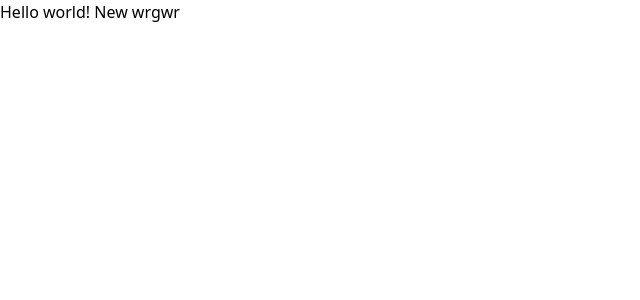
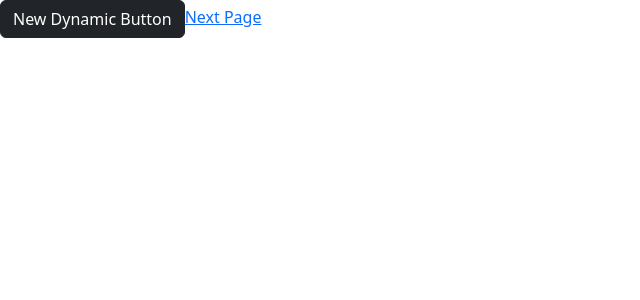
Before and after one commit to NicolasAcosta04/SE-Project-41, a React app: page / in a window 1280 px wide. Shown: the top 300 px of the page, without its empty margins (0-640 px from the left). Built offline with nearby package versions, Linux system fonts and the light colour scheme; the HTML template or start-up script is replaced by a standard one.

Commit message:
Added new components and switch page code

```diff
--- a/package.json
+++ b/package.json
@@ -10,6 +10,7 @@
     "preview": "vite preview"
   },
   "dependencies": {
+    "bootstrap": "^5.3.3",
     "react": "^18.2.0",
     "react-dom": "^18.2.0",
     "react-router": "^6.22.3",
--- a/src/App.tsx
+++ b/src/App.tsx
@@ -1,9 +1,19 @@
+import { useState } from "react";
+import Alert from "./components/Alert";
+import Button from "./components/Button";
+import { Link } from "react-router-dom";
+
 export default function App() {
+  const [alertVisible, setAlertVisibility] = useState(false);
   return (
-    <>
-      <div className="flex justify-center text-3xl font-bold underline">
-        Hello world! New wrgwr
-      </div>
-    </>
+    <div>
+      {alertVisible && (
+        <Alert onClose={() => setAlertVisibility(false)}>My alert</Alert>
+      )}
+      <Button colour="dark" onClick={() => setAlertVisibility(true)}>
+        New Dynamic Button
+      </Button>
+      <Link to="/Login">Next Page</Link>
+    </div>
   );
 }
--- /dev/null
+++ b/src/components/Alert.tsx
@@ -0,0 +1,23 @@
+import { ReactNode } from "react";
+
+interface Props {
+  children: ReactNode;
+  onClose: () => void;
+}
+
+const Alert = ({ children, onClose }: Props) => {
+  return (
+    <div className="alert alert-primary alert-dismissible">
+      {children}
+      <button
+        type="button"
+        className="btn-close"
+        onClick={onClose}
+        data-bs-dismiss="alert"
+        aria-label="Close"
+      ></button>
+    </div>
+  );
+};
+
+export default Alert;
--- /dev/null
+++ b/src/components/Button.tsx
@@ -0,0 +1,23 @@
+interface Props {
+  children: string;
+  colour?:
+    | "primary"
+    | "secondary"
+    | "success"
+    | "danger"
+    | "warning"
+    | "info"
+    | "light"
+    | "dark";
+  onClick: () => void;
+}
+
+const Button = ({ children, colour = "primary", onClick }: Props) => {
+  return (
+    <button className={"btn btn-" + colour} onClick={onClick}>
+      {children}
+    </button>
+  );
+};
+
+export default Button;
--- a/src/index.css
+++ b/src/index.css
@@ -1,3 +1,3 @@
-@tailwind base;
+/* @tailwind base;
 @tailwind components;
-@tailwind utilities;
+@tailwind utilities; */
--- a/src/main.tsx
+++ b/src/main.tsx
@@ -1,13 +1,22 @@
-import React from 'react'
-import ReactDOM from 'react-dom/client'
-import App from './App'
-import './index.css'
-import { BrowserRouter } from "react-router-dom"
+import React from "react";
+import ReactDOM from "react-dom/client";
+import App from "./App";
+import Login from "./pages/Login";
+import "bootstrap/dist/css/bootstrap.css";
+import { createBrowserRouter, RouterProvider } from "react-router-dom";
+import "./index.css";
 
-ReactDOM.createRoot(document.getElementById('root')!).render(
-  <BrowserRouter>
-    <React.StrictMode>
-      <App />
-    </React.StrictMode>
-  </BrowserRouter>,
-)
+const router = createBrowserRouter([
+  {
+    path: "/",
+    element: <App />,
+  },
+  {
+    path: "login",
+    element: <Login />,
+  },
+]);
+
+ReactDOM.createRoot(document.getElementById("root")!).render(
+  <RouterProvider router={router} />
+);
--- /dev/null
+++ b/src/pages/Login.tsx
@@ -0,0 +1,7 @@
+import React from "react";
+
+function Login() {
+  return <div>Login</div>;
+}
+
+export default Login;
```
Also changed, not shown: src/components/ListGroup.tsx (added, +41 -0 lines), 1 other file (tests, documents, lock files or other folders).
